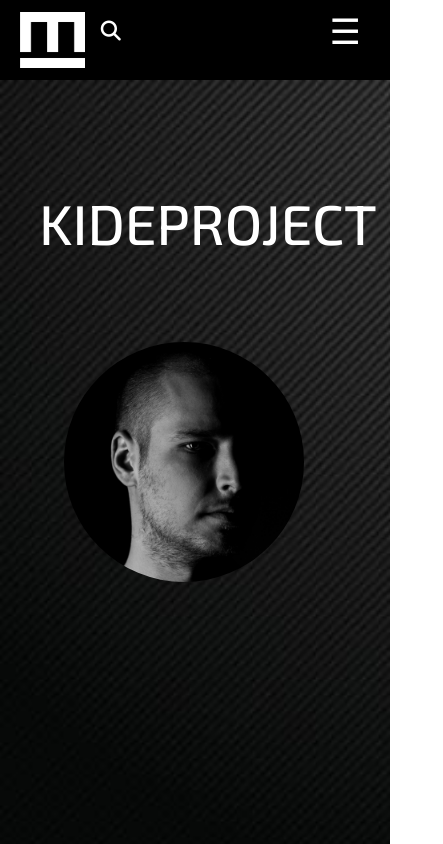
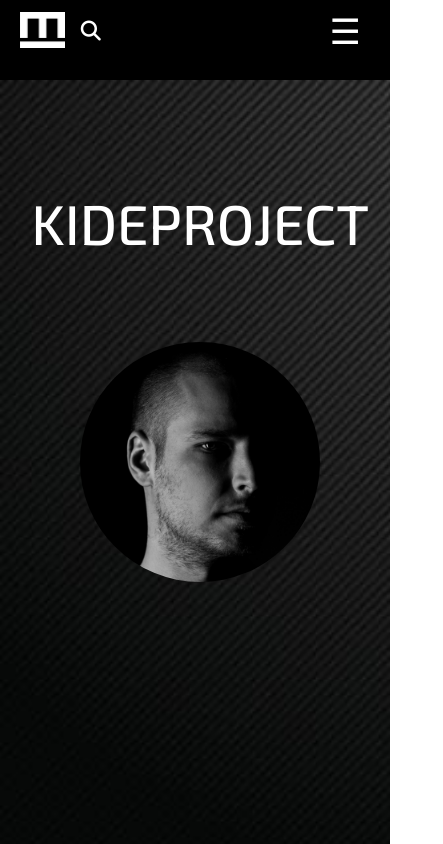
Before and after one commit to sadikelkaz/kideproject1, a plain HTML site: page index.html in a window 390 px wide. Shown: the top 844 px of the page, 443 px wide, since content can reach past the window. Drawn offline with nearby package versions, Linux system fonts and the light colour scheme.

Commit message:
Update style.css

```diff
--- a/style.css
+++ b/style.css
@@ -2,6 +2,13 @@
     margin: 0;
     padding: 0;
     font-family: 'Exo 2', sans-serif;
+}
+
+html, body {
+  overflow-x: hidden;
+}
+body {
+  position: relative;
 }
 
 .ban1 {
@@ -155,8 +162,8 @@
   @media (max-width: 768px) {
     .ban1 img {
       padding-top: 2%;
-      width: 80px;
-      height: 60px;
+      width: 60px;
+      height: 40px;
       padding-left: 8%;
     }
   }
@@ -194,7 +201,7 @@
 
 @media (max-width: 768px) {
     .kidy h1 {
-      padding-left: 10%;
+      padding-left: 8%;
       margin-top: -7%;
     }
   }
@@ -213,7 +220,7 @@
 
   @media (max-width: 768px) {
     .kiddy {
-      margin-right: 22%;
+      margin-right: 18%;
       width: 240px;
       height: 240px;
 
@@ -434,7 +441,7 @@
 @media (max-width: 768px) {
   .vijesti {
       width: 90%;
-      padding-left: 15%;
+      padding-left: 19%;
       padding-bottom: 5%;
   }
 }
```
